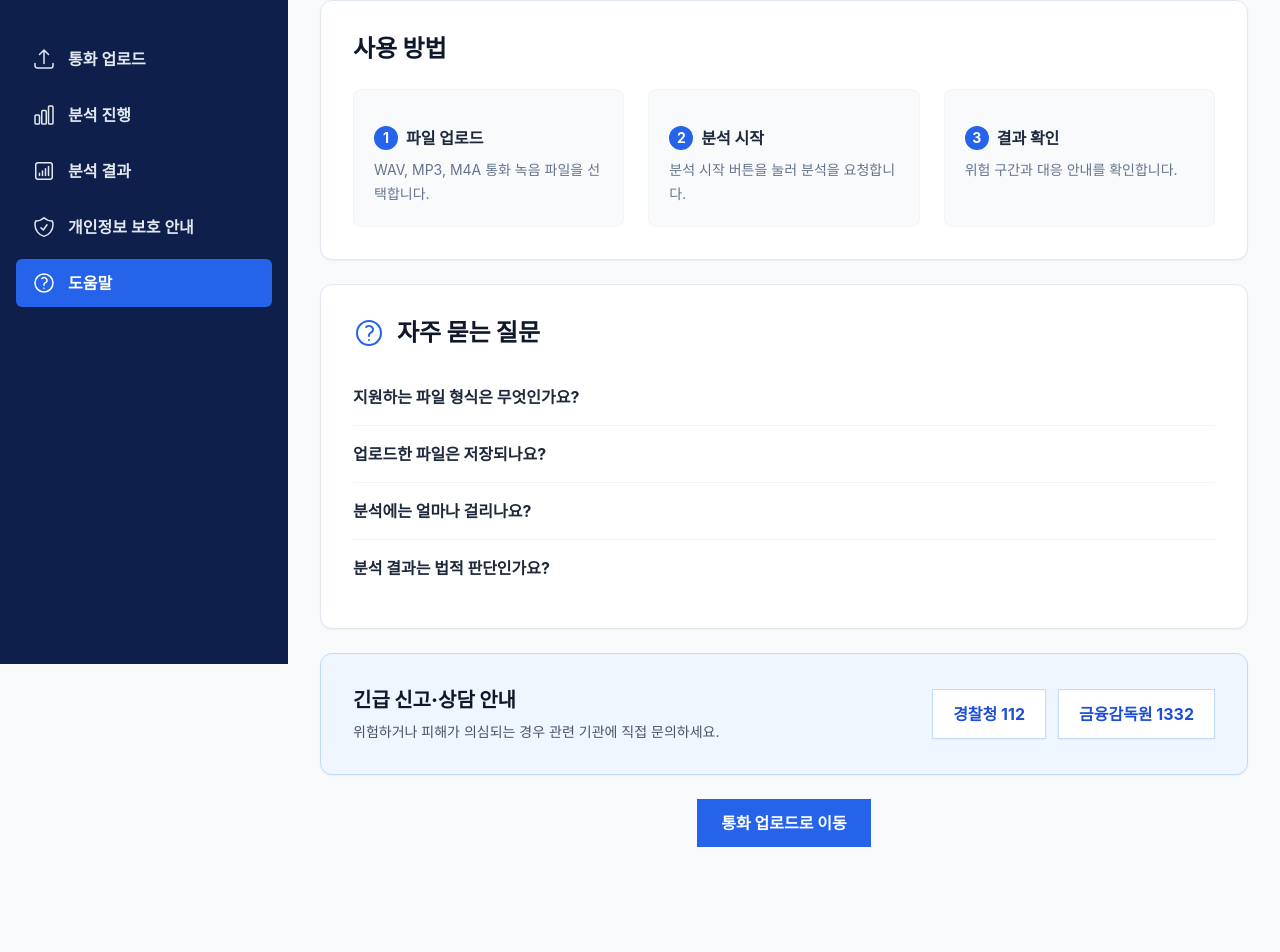
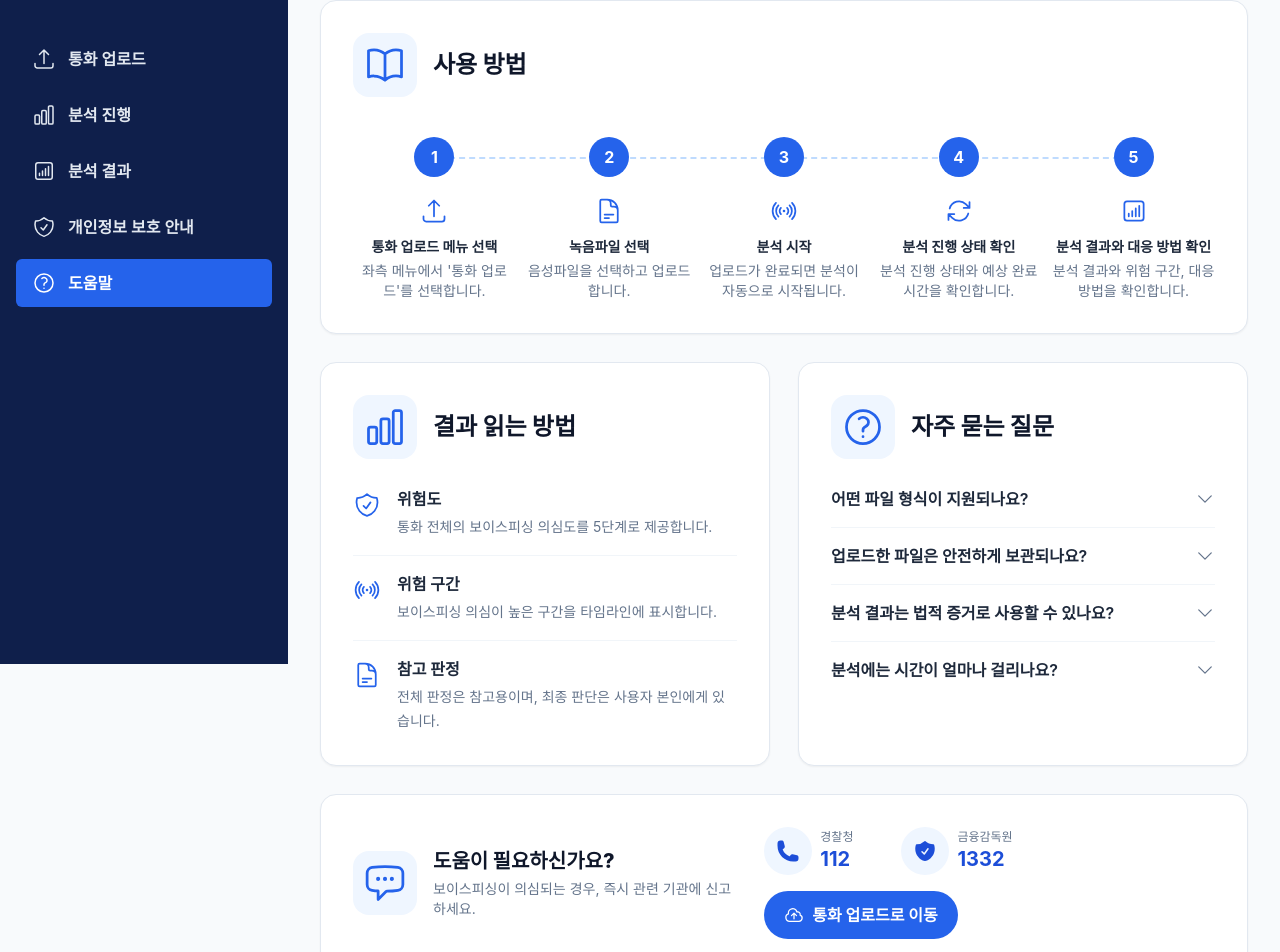
Before and after one commit to SZversion/VoiceGuard, a Nuxt app in the folder frontend/: page /help in a window 1280 px wide. Shown: the part 136-1088 px from the top of the page. Before the commit the page ends 1023 px from the top, so only its background shows below. Built offline with nearby package versions, Linux system fonts and the light colour scheme.

Commit message:
feat: add help page

```diff
--- a/frontend/pages/help.vue
+++ b/frontend/pages/help.vue
@@ -1,69 +1,139 @@
 <script setup>
-import { ArrowUpTrayIcon, DocumentArrowUpIcon, QuestionMarkCircleIcon } from '@heroicons/vue/24/outline'
+import {
+  ArrowPathIcon,
+  ArrowUpTrayIcon,
+  BookOpenIcon,
+  ChartBarIcon,
+  ChartBarSquareIcon,
+  ChatBubbleLeftEllipsisIcon,
+  ChevronDownIcon,
+  CloudArrowUpIcon,
+  DocumentTextIcon,
+  QuestionMarkCircleIcon,
+  ShieldCheckIcon,
+  SignalIcon
+} from '@heroicons/vue/24/outline'
+import {
+  PhoneIcon as SolidPhoneIcon,
+  ShieldCheckIcon as SolidShieldCheckIcon
+} from '@heroicons/vue/24/solid'
 
 const usageSteps = [
-  { number: 1, title: '파일 업로드', description: 'WAV, MP3, M4A 통화 녹음 파일을 선택합니다.', icon: ArrowUpTrayIcon },
-  { number: 2, title: '분석 시작', description: '분석 시작 버튼을 눌러 분석을 요청합니다.', icon: DocumentArrowUpIcon },
-  { number: 3, title: '결과 확인', description: '위험 구간과 대응 안내를 확인합니다.', icon: QuestionMarkCircleIcon }
+  { number: 1, title: '통화 업로드 메뉴 선택', description: "좌측 메뉴에서 '통화 업로드'를 선택합니다.", icon: ArrowUpTrayIcon },
+  { number: 2, title: '녹음파일 선택', description: '음성파일을 선택하고 업로드합니다.', icon: DocumentTextIcon },
+  { number: 3, title: '분석 시작', description: '업로드가 완료되면 분석이 자동으로 시작됩니다.', icon: SignalIcon },
+  { number: 4, title: '분석 진행 상태 확인', description: '분석 진행 상태와 예상 완료 시간을 확인합니다.', icon: ArrowPathIcon },
+  { number: 5, title: '분석 결과와 대응 방법 확인', description: '분석 결과와 위험 구간, 대응 방법을 확인합니다.', icon: ChartBarSquareIcon }
 ]
 
-const faqs = [
-  { question: '지원하는 파일 형식은 무엇인가요?', answer: '현재 WAV, MP3, M4A 형식을 지원합니다.' },
-  { question: '업로드한 파일은 저장되나요?', answer: '분석에 필요한 동안만 임시 처리하며, 분석 이력과 원본 음성을 저장하지 않습니다.' },
-  { question: '분석에는 얼마나 걸리나요?', answer: '통화 길이와 내용에 따라 달라질 수 있습니다. 분석 진행 화면에서 현재 단계와 예상 시간을 확인할 수 있습니다.' },
-  { question: '분석 결과는 법적 판단인가요?', answer: '아닙니다. AI 분석 결과는 참고 정보이며 법적 확정 판정이 아닙니다.' }
+const resultGuides = [
+  { title: '위험도', description: '통화 전체의 보이스피싱 의심도를 5단계로 제공합니다.', icon: ShieldCheckIcon },
+  { title: '위험 구간', description: '보이스피싱 의심이 높은 구간을 타임라인에 표시합니다.', icon: SignalIcon },
+  { title: '참고 판정', description: '전체 판정은 참고용이며, 최종 판단은 사용자 본인에게 있습니다.', icon: DocumentTextIcon }
+]
+
+const questions = [
+  { question: '어떤 파일 형식이 지원되나요?', answer: 'WAV, MP3, M4A 형식의 음성 파일을 지원합니다. 파일 크기 제한은 서비스 안내에 표시된 기준을 따릅니다.' },
+  { question: '업로드한 파일은 안전하게 보관되나요?', answer: '업로드한 파일은 분석 목적으로만 임시 처리되며, 분석 완료 또는 오류 발생 후 삭제됩니다.' },
+  { question: '분석 결과는 법적 증거로 사용할 수 있나요?', answer: '분석 결과는 참고용 안내이며 법적 판단이나 수사 결과를 대신하지 않습니다. 필요한 경우 관련 기관에 확인하세요.' },
+  { question: '분석에는 시간이 얼마나 걸리나요?', answer: '파일의 길이와 분석 상태에 따라 달라질 수 있습니다. 분석 진행 화면에서 예상 완료 시간을 확인할 수 있습니다.' }
 ]
 </script>
 
 <template>
-  <div class="mx-auto max-w-5xl space-y-6">
+  <div class="mx-auto max-w-6xl space-y-7">
     <header>
       <h1 class="text-3xl font-extrabold tracking-tight text-slate-900">도움말</h1>
-      <p class="mt-3 text-slate-500">서비스 사용 방법과 자주 묻는 질문을 확인하세요.</p>
+      <p class="mt-2 text-slate-500">음성파일을 업로드하고 분석 결과를 확인하는 방법을 안내합니다.</p>
     </header>
 
-    <section class="rounded-xl border border-slate-200 bg-white p-6 shadow-sm sm:p-8">
+    <section class="rounded-2xl border border-slate-200 bg-white p-6 shadow-sm sm:p-8">
+      <div class="flex items-center gap-4">
+        <span class="flex h-16 w-16 shrink-0 items-center justify-center rounded-2xl bg-blue-50 text-blue-600">
+          <BookOpenIcon class="h-11 w-11" aria-hidden="true" />
+        </span>
         <h2 class="text-2xl font-extrabold text-slate-900">사용 방법</h2>
-      <ol class="mt-6 grid gap-6 sm:grid-cols-3">
-        <li v-for="step in usageSteps" :key="step.number" class="rounded-lg border border-slate-100 bg-slate-50 p-5">
-          <step.icon class="h-8 w-8 text-blue-600" aria-hidden="true" />
-          <div class="mt-4 flex items-center gap-2">
-            <span class="flex h-6 w-6 items-center justify-center rounded-full bg-blue-600 text-sm font-bold text-white">{{ step.number }}</span>
-            <h3 class="font-bold text-slate-800">{{ step.title }}</h3>
       </div>
-          <p class="mt-2 text-sm leading-6 text-slate-500">{{ step.description }}</p>
+
+      <ol class="relative mt-10 grid grid-cols-5 gap-3 before:absolute before:left-[10%] before:right-[10%] before:top-5 before:border-t-2 before:border-dashed before:border-blue-200 max-[640px]:grid-cols-1 max-[640px]:gap-7 max-[640px]:before:hidden">
+        <li v-for="step in usageSteps" :key="step.number" class="relative z-10 min-w-0 text-center">
+          <span class="mx-auto flex h-10 w-10 items-center justify-center rounded-full bg-blue-600 font-bold text-white">{{ step.number }}</span>
+          <component :is="step.icon" class="mx-auto mt-5 h-7 w-7 text-blue-600" aria-hidden="true" />
+          <h3 class="mt-3 text-sm font-bold leading-5 text-slate-800">{{ step.title }}</h3>
+          <p class="mt-1 text-sm leading-5 text-slate-500">{{ step.description }}</p>
         </li>
       </ol>
     </section>
 
-    <section class="rounded-xl border border-slate-200 bg-white p-6 shadow-sm sm:p-8">
-      <div class="flex items-center gap-3">
-        <QuestionMarkCircleIcon class="h-8 w-8 text-blue-600" aria-hidden="true" />
+    <div class="grid gap-7 lg:grid-cols-2">
+      <section class="rounded-2xl border border-slate-200 bg-white p-6 shadow-sm sm:p-8">
+        <div class="flex items-center gap-4">
+          <span class="flex h-16 w-16 shrink-0 items-center justify-center rounded-2xl bg-blue-50 text-blue-600">
+            <ChartBarIcon class="h-11 w-11" aria-hidden="true" />
+          </span>
+          <h2 class="text-2xl font-extrabold text-slate-900">결과 읽는 방법</h2>
+        </div>
+
+        <ul class="mt-7 divide-y divide-slate-100">
+          <li v-for="guide in resultGuides" :key="guide.title" class="flex items-start gap-4 py-4 first:pt-0 last:pb-0">
+            <component :is="guide.icon" class="mt-1 h-7 w-7 shrink-0 text-blue-600" aria-hidden="true" />
+            <div>
+              <h3 class="font-bold text-slate-800">{{ guide.title }}</h3>
+              <p class="mt-1 text-sm leading-6 text-slate-500">{{ guide.description }}</p>
+            </div>
+          </li>
+        </ul>
+      </section>
+
+      <section class="rounded-2xl border border-slate-200 bg-white p-6 shadow-sm sm:p-8">
+        <div class="flex items-center gap-4">
+          <span class="flex h-16 w-16 shrink-0 items-center justify-center rounded-2xl bg-blue-50 text-blue-600">
+            <QuestionMarkCircleIcon class="h-11 w-11" aria-hidden="true" />
+          </span>
           <h2 class="text-2xl font-extrabold text-slate-900">자주 묻는 질문</h2>
         </div>
-      <div class="mt-5 divide-y divide-slate-100">
-        <details v-for="faq in faqs" :key="faq.question" class="group py-4">
-          <summary class="cursor-pointer list-none font-bold text-slate-800 marker:hidden">{{ faq.question }}</summary>
-          <p class="mt-3 leading-6 text-slate-500">{{ faq.answer }}</p>
+
+        <div class="mt-7 divide-y divide-slate-100">
+          <details v-for="item in questions" :key="item.question" class="group py-4 first:pt-0 last:pb-0">
+            <summary class="flex cursor-pointer list-none items-center justify-between gap-4 font-semibold text-slate-800 [&::-webkit-details-marker]:hidden">
+              {{ item.question }}
+              <ChevronDownIcon class="h-5 w-5 shrink-0 text-slate-500 transition group-open:rotate-180" aria-hidden="true" />
+            </summary>
+            <p class="mt-3 pr-8 text-sm leading-6 text-slate-500">{{ item.answer }}</p>
           </details>
         </div>
       </section>
+    </div>
 
-    <section class="rounded-xl border border-blue-200 bg-blue-50 p-6 shadow-sm sm:p-8">
-      <div class="flex flex-col gap-5 sm:flex-row sm:items-center sm:justify-between">
+    <section class="flex flex-col gap-6 rounded-2xl border border-slate-200 bg-white p-6 shadow-sm sm:flex-row sm:items-center sm:justify-between sm:p-8">
+      <div class="flex items-center gap-4">
+        <span class="flex h-16 w-16 shrink-0 items-center justify-center rounded-2xl bg-blue-50 text-blue-600">
+          <ChatBubbleLeftEllipsisIcon class="h-11 w-11" aria-hidden="true" />
+        </span>
         <div>
-          <h2 class="text-xl font-extrabold text-slate-900">긴급 신고·상담 안내</h2>
-          <p class="mt-2 text-sm text-slate-600">위험하거나 피해가 의심되는 경우 관련 기관에 직접 문의하세요.</p>
-        </div>
-        <div class="flex flex-wrap gap-3">
-          <a href="tel:112" class="inline-flex items-center gap-2 border border-blue-200 bg-white px-5 py-3 font-bold text-blue-700 shadow-sm hover:bg-blue-50">경찰청 112</a>
-          <a href="tel:1332" class="inline-flex items-center gap-2 border border-blue-200 bg-white px-5 py-3 font-bold text-blue-700 shadow-sm hover:bg-blue-50">금융감독원 1332</a>
+          <h2 class="text-xl font-extrabold text-slate-900">도움이 필요하신가요?</h2>
+          <p class="mt-1 text-sm text-slate-500">보이스피싱이 의심되는 경우, 즉시 관련 기관에 신고하세요.</p>
         </div>
       </div>
+
+      <div class="flex flex-wrap items-center gap-4">
+        <a href="tel:112" class="flex items-center gap-2 text-blue-700" aria-label="경찰청 112 전화하기">
+          <span class="flex h-12 w-12 shrink-0 items-center justify-center rounded-full bg-blue-50">
+            <SolidPhoneIcon class="h-6 w-6" aria-hidden="true" />
+          </span>
+          <span><span class="block text-xs text-slate-500">경찰청</span><strong class="text-xl">112</strong></span>
+        </a>
+        <a href="tel:1332" class="flex items-center gap-2 text-blue-700 px-8" aria-label="금융감독원 1332 전화하기">
+          <span class="flex h-12 w-12 shrink-0 items-center justify-center rounded-full bg-blue-50">
+            <SolidShieldCheckIcon class="h-6 w-6" aria-hidden="true" />
+          </span>
+          <span><span class="block text-xs text-slate-500">금융감독원</span><strong class="text-xl">1332</strong></span>
+        </a>
+        <NuxtLink to="/" class="inline-flex items-center gap-2 rounded-full bg-blue-600 px-5 py-3 font-bold text-white transition hover:bg-blue-700">
+          <CloudArrowUpIcon class="h-5 w-5" aria-hidden="true" />
+          통화 업로드로 이동
+        </NuxtLink>
+      </div>
     </section>
-
-    <div class="text-center">
-      <NuxtLink to="/" class="inline-flex items-center gap-2 bg-blue-600 px-6 py-3 font-bold text-white hover:bg-blue-700">통화 업로드로 이동</NuxtLink>
-    </div>
   </div>
 </template>
```
Lines whose indentation alone changed are shown as unchanged.
